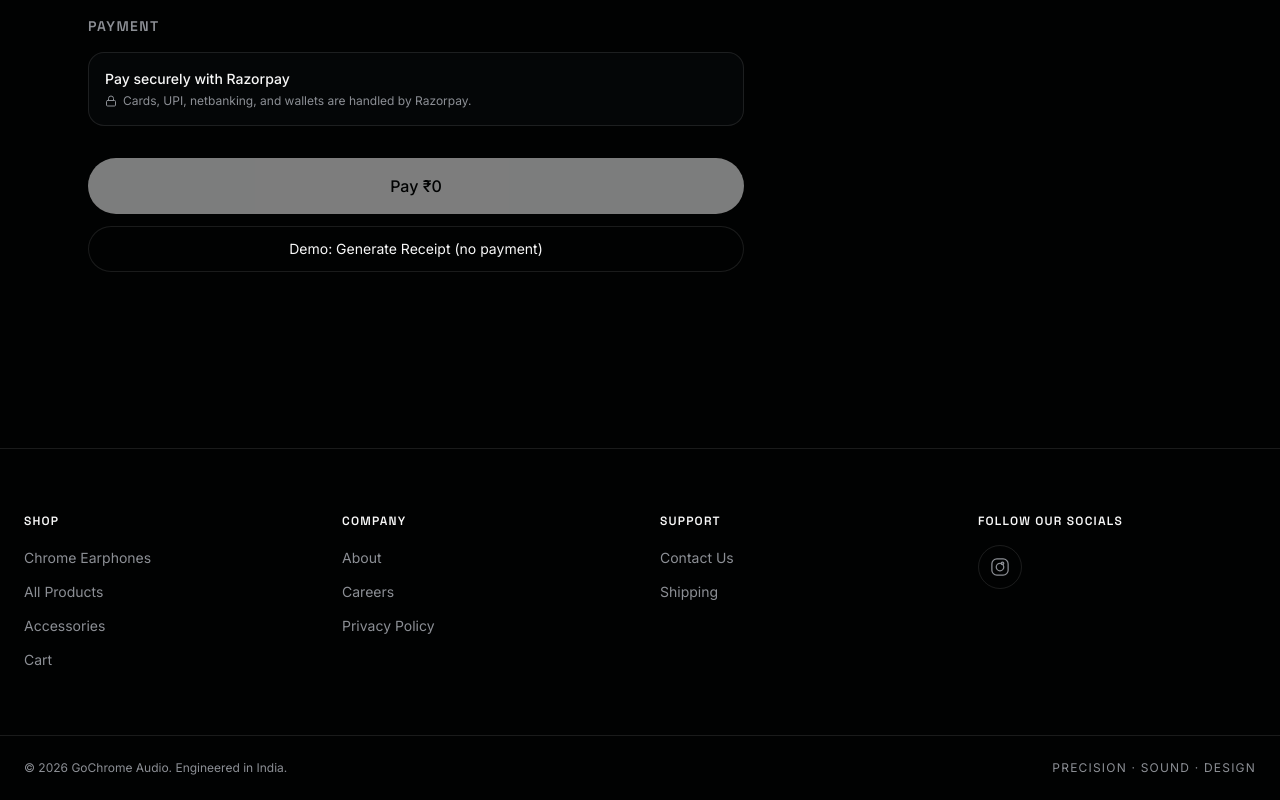
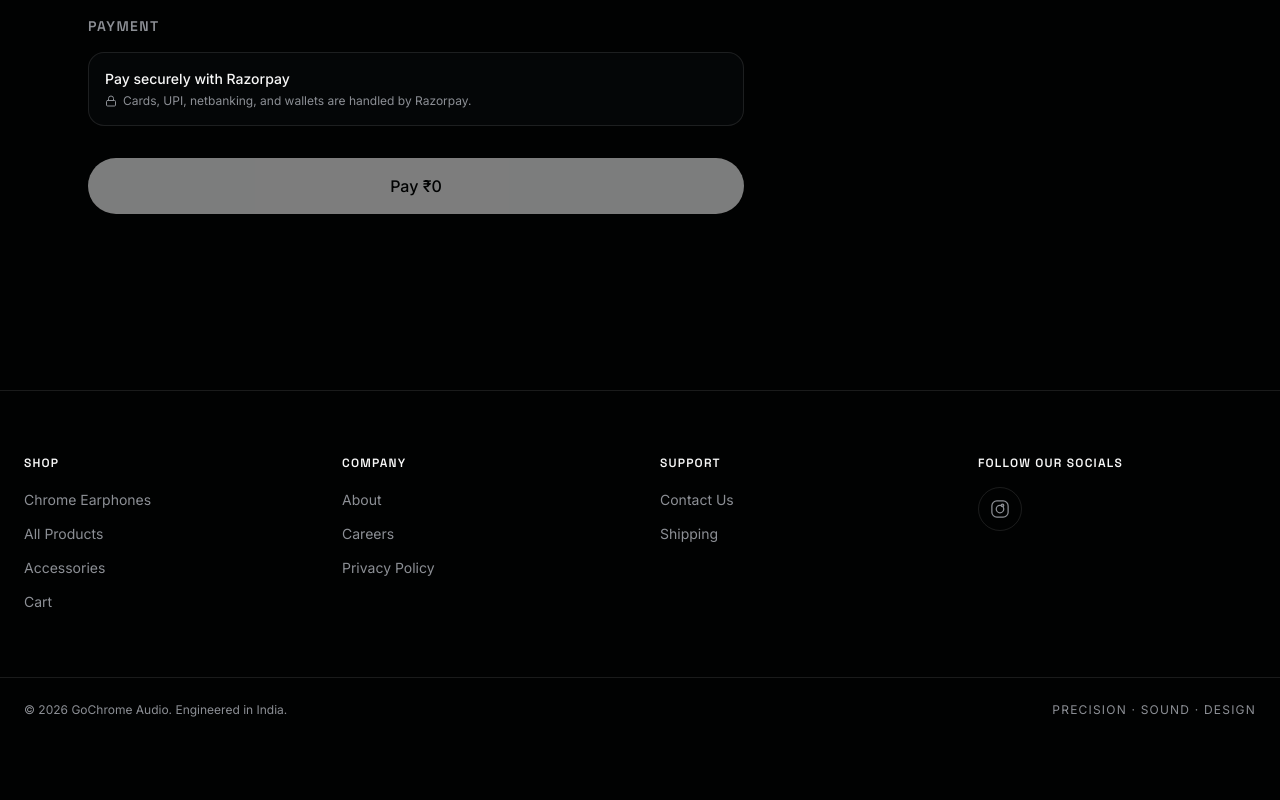
Before and after one commit to analystibpateladesh/Gochrome, a React (Vite) app: page /checkout in a window 1280 px wide. Shown: the part 775-1575 px from the top of the page. After the commit the page ends 1517 px from the top, so only its background shows below. Built offline with nearby package versions, Linux system fonts and the light colour scheme; no server answers.

Commit message:
update files

```diff
--- a/src/routes/checkout.tsx
+++ b/src/routes/checkout.tsx
@@ -303,9 +303,9 @@
             <button disabled={loading || !items.length} className="w-full px-7 py-4 rounded-full bg-primary text-primary-foreground font-medium hover:opacity-90 disabled:opacity-50">
               {loading ? "Processing..." : `Pay ₹${total.toLocaleString("en-IN")}`}
             </button>
-            <button type="button" onClick={demoCheckout} disabled={loading || !items.length} className="w-full px-7 py-3 rounded-full border border-border bg-background text-sm hover:opacity-90">
+            {/*<button type="button" onClick={demoCheckout} disabled={loading || !items.length} className="w-full px-7 py-3 rounded-full border border-border bg-background text-sm hover:opacity-90">
               Demo: Generate Receipt (no payment)
-            </button>
+            </button>*/}
           </div>
         </form>
       </div>
```
